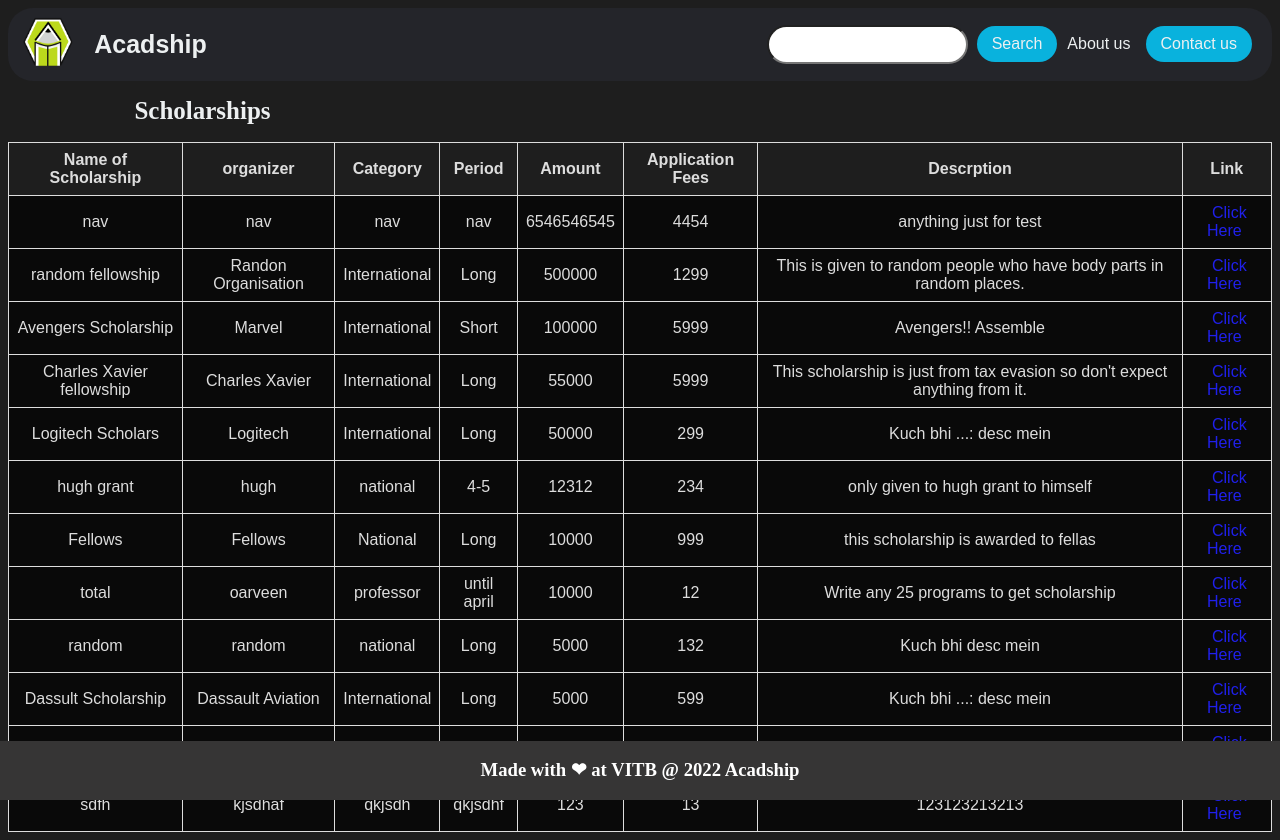
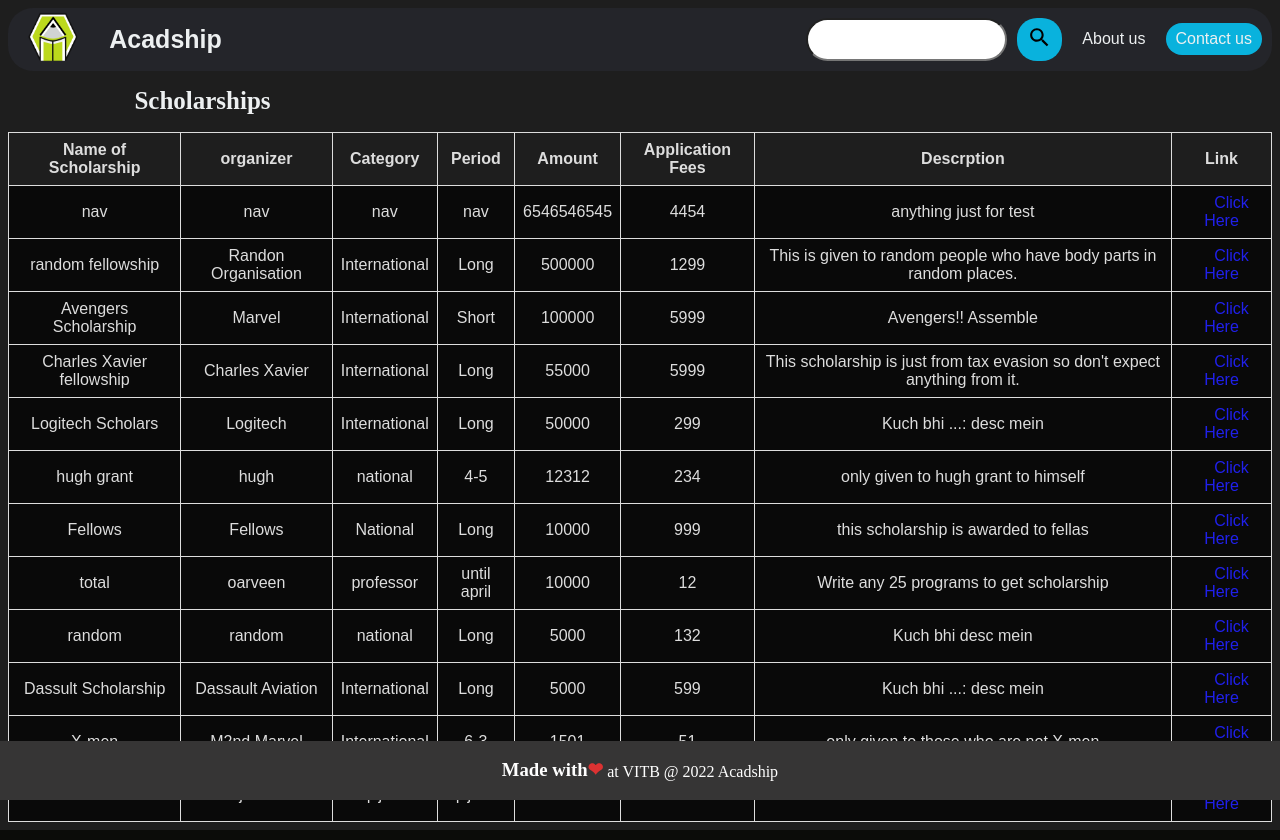
Before and after one commit to lnavneet331/glowing-palm-tree, a Django app: page /app/ in a window 1280 px wide. Run offline with Django 4.2, Linux system fonts and the light colour scheme; data comes from the database, SQL or seed files in the repository.

Commit message:
Change CSS of several components

```diff
--- a/app/static/app/styles.css
+++ b/app/static/app/styles.css
@@ -7,6 +7,7 @@ a {
   color: #fffdfd;
   text-decoration: none;
   font-size: 20px;
+  margin-left: 20px;
 }
 
 table {
@@ -45,8 +46,6 @@ li, a, button {
   color: #edf0f1;
   text-decoration: none;
   box-sizing: border-box;
-  margin: 0;
-  padding: 5px;
 }
 
 header {
@@ -55,18 +54,16 @@ header {
   align-items: center;
   border-radius: 25px;
   background-color: #24252A;
-  padding-left: 10px;
   padding-right: 10px;
-
 }
 
 .left{
   display: flex;
   align-items: center;
-
 }
 
 .search{
+  margin-right: 10px;
   border-radius: 25px;
   padding: 10px;
   font-size: 10pt;
@@ -103,9 +100,7 @@ header {
 }
 
 button{
-  margin-right: 5px;
-  margin-left: 5px;
-  padding: 9px 15px;
+  padding: 7px 10px;
   background-color: rgb(9, 178, 221);
   border: none;
   border-radius: 20px ;
--- a/app/templates/app/index.html
+++ b/app/templates/app/index.html
@@ -17,9 +17,9 @@
                 <a href = "{% url 'index' %}"><h1 href = "{% url 'index' %}">Acadship</h1></a>
             </div>
         <div class="left">
-            <form name="search">
+            <form style="display: flex;" name="search">
                 <input class="search" name="search">
-                <button>Search</button>
+                <button><img src="{% static 'app/images/search-icon.svg' %}" height="25px" width="25px"></button>
             </form>
             <a href="#">About us</a>
             <a class="cta" href="{% url 'contact' %}"><button>Contact us</button></a>
@@ -55,7 +55,7 @@
 
     <footer class="footer">
         <div class="footer-content">
-            <h3>Made with ❤ at VITB @ 2022 Acadship</h3>
+            <h3 style="display: inline-block;">Made with <h3 style="display: inline-block; color: rgb(220, 50, 50);"> ❤</h3> at VITB @ 2022 Acadship</h3>
         </div>
 
     </footer>
```
Also changed, not shown: app/static/app/images/search-icon.svg (added).
